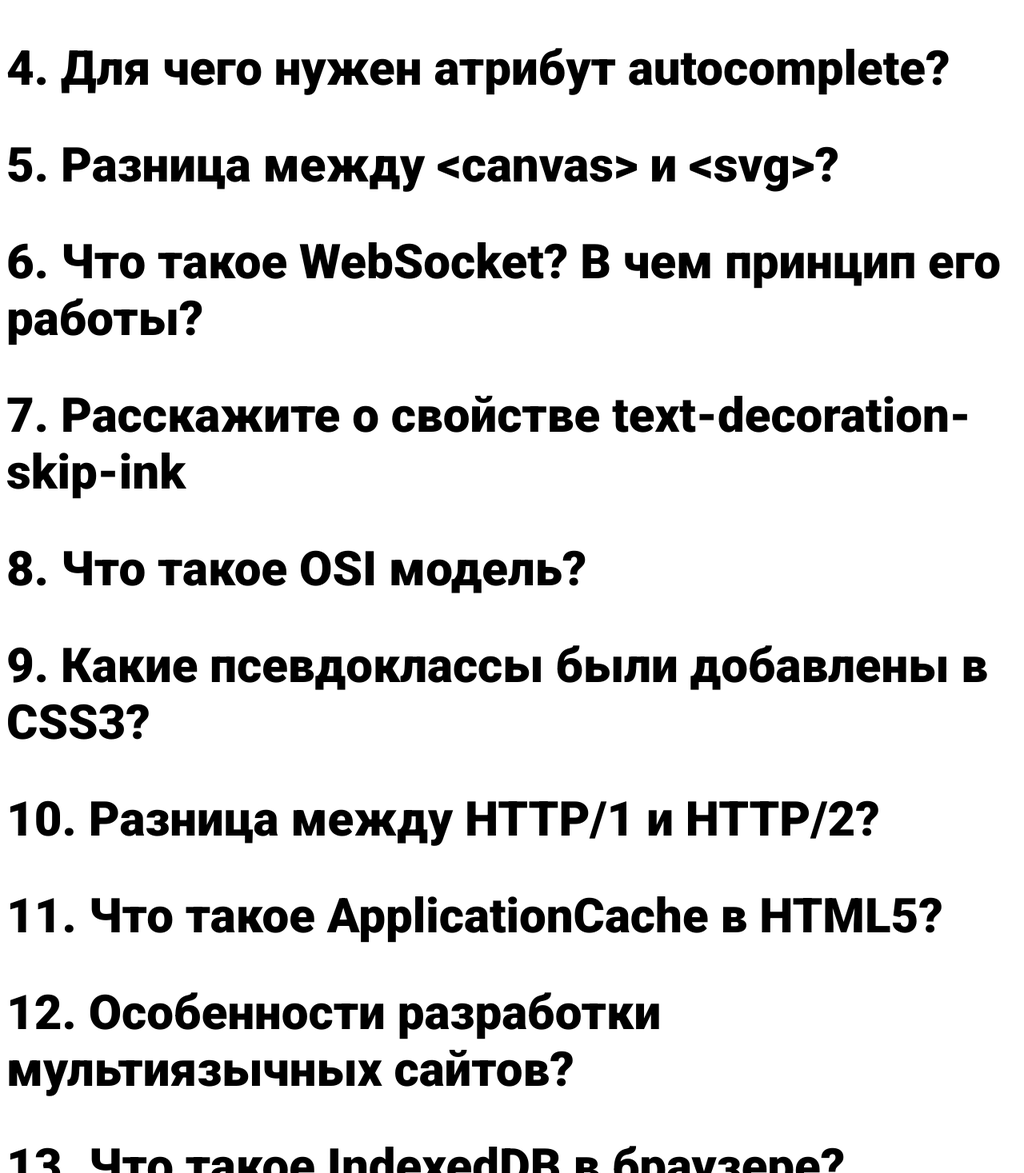
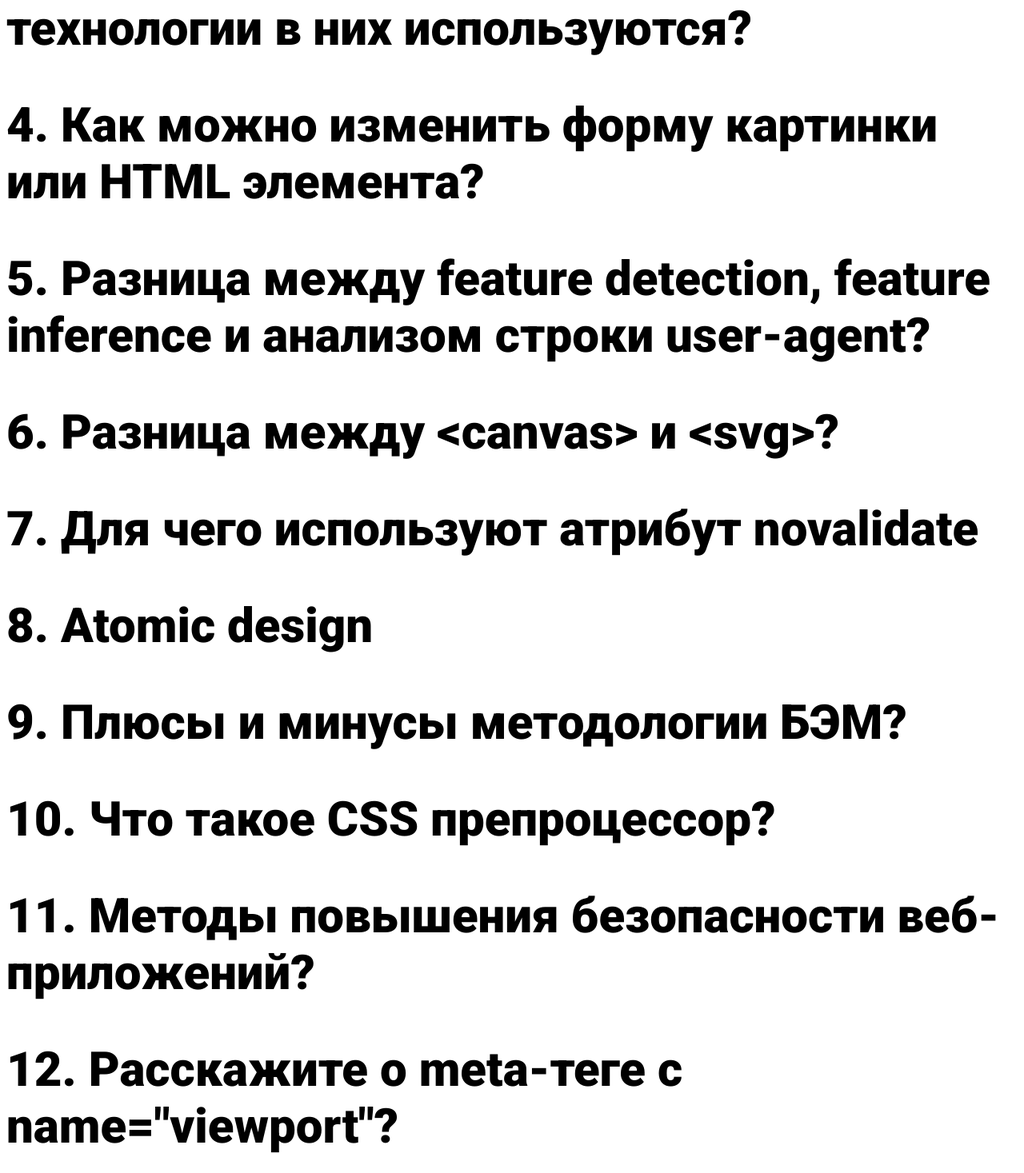
Before and after one commit to DenisBeck/movies-app, a React (Create React App) app: page / in a window 1280 px wide. Shown: the part 463-1930 px from the top of the page at 80% size. Built offline with nearby package versions, Linux system fonts and the light colour scheme.

Commit message:
shuffled1

```diff
--- a/src/App.js
+++ b/src/App.js
@@ -3,210 +3,81 @@ import React from 'react';
 import './App.css';
 
 const questions = [
-  "Типы списков в HTML?",
-  "Модульная простая",
-  "Что такое валидация? И какие типы проверок HTML документа вы знаете?",
-  "Какой тэг использовать для того, что бы сверстать кнопку?",
-  "Разница между display: none и visibility: hidden?",
-  "Что такое мета-тэги?",
-  "Что такое вендорные префиксы? И для чего они используются?",
-  "Когда происходит Reflow и Repaint?",
-  "Как можно сгруппировать опции внутри тэга <select>?",
-  "Что такое селектор? И какие селекторы существуют?",
-  "Если представить HTML5 как открытую веб-платформу, из каких блоков он состоит?",
-  "Разница между URI и URL?",
-  "Почему хорошей практикой считается располагать <link> для подключения CSS стилей внутри тэга <head>, а <script> для подключения JS ставить перед закрывающимся тэгом </body>?",
-  "Расскажите о свойстве pointer-events",
-  "Для какого тэга используется атрибут alt и зачем он нужен?",
-  "Что такое семантика? Какие семантичные тэги вы знаете?",
-  "Что такое OSI модель?",
-  "SOLID",
-  "Для чего используют атрибут inputmode",
-  "Какие фильтры есть в CSS?",
-  "Atomic design",
-  "FSD (Feature Slice Design)",
-  "Для чего используется элемент <datalist>?",
-  "Как исправлять специфичные проблемы со стилями для разных браузеров?",
-  "Разница между <script>, <script async> и <script defer>?",
-  "Что такое веб-хранилище (web storage)?",
-  "Расскажите о свойстве text-rendering",
-  "Разница между блочным и строчным (инлайновым) элементами?",
-  "Что такое Progressive Web Application",
-  "Что такое Web Worklet?",
-  "Какие CSS-препроцессоры вы знаете? Преимущества их использования?",
-  "Что такое BOM?",
-  "Есть ли у HTML элементов свои дефолтные специфичные стили?",
-  "Для чего используется атрибут decoding",
-  "Что такое CSS? И для чего он используется?",
-  "Для чего используется атрибут enterkeyhint",
-  "Что такое Babel и для чего он используется?",
-  "Что такое CDN?",
-  "Назовите псевдоэлементы для подсветки текста?",
-  "Разница между PUT и POSTзапросами?",
-  "Что такое srcset? Как работает srcset?",
-  "Для чего используются тэги <sub> и <sup>?",
-  "MVP",
-  "Расскажите о свойстве outline",
-  "Что такое прогрессивный рендеринг?",
-  "Что такое JWT?",
-  "Что такое HTTP cookie? Для чего они используются?",
-  "Разница между cookie, sessionStorage и localStorage?",
-  "Как работает JSONP?",
-  "Для чего используют атрибут novalidate",
-  "Из чего состоит HTTP запрос?",
-  "Что Такое API?",
-  "Tree shaking это?",
-  "Способы задания цвета в CSS?",
-  "Как семантически верно сверстать навигационное меню?",
-  "Разница между HTTP/1 и HTTP/2?",
-  "Что такое WebSocket? В чем принцип его работы?",
-  "Что такое History API в браузере?",
-  "Как можно скрыть элемент разметки не используя CSS и JS?",
-  "Что такое инлайновый стиль? Можно ли его переопределить?",
-  "Расскажите о meta-теге с name=\"viewport\"?",
-  "Расскажите о свойстве text-decoration-skip-ink",
-  "Что такое блокирующие и неблокирующие ресурсы?",
-  "Что такое безопасный и идемпотентный метод?",
-  "Для чего используется атрибут pattern",
-  "Что такое <iframe>?",
-  "Безопасные и идемпотентные методы?",
-  "Разница между протоколами TCP и UDP?",
-  "Что такое Core Web Vitals? Какие основные метрики туда входят?",
-  "Для чего используют data-атрибуты?",
-  "Почему не стоит использовать краткую запись свойств CSS?",
-  "В каких случаях лучше использовать <canvas>, а в каких <svg>?",
-  "Что описывается в тэге <head>?",
-  "Что такое модель зрелости Ричардсона?",
-  "Что такое элемент <output> в HTML5?",
-  "Разница между адаптивным (adaptive) и отзывчивым (responsive) дизайнами?",
-  "Для чего используются тэги <tr>, <th>, <td>?",
-  "Что такое CSS-правило?",
-  "Что такое CSS спрайт? И для чего он используется?",
-  "Основные этапы проверок валидности HTML-документа?",
-  "Для чего используется элемент <picture>?",
-  "Что такое “трехстороннее рукопожатие” (Triple handshake)?",
-  "Разница между Reset.css и Normalize.css?",
-  "Что такое Веб-компоненты и какие технологии в них используются?",
-  "Что такое плавающие элементы (floats)? Как они работают?",
-  "Что такое категории контента в HTML5?",
-  "Что такое WebSQL и IndexedDB, а также их различия?",
-  "Что такое кроссбраузерность?",
-  "Для чего нужен паттерн PRPL?",
-  "Для чего используется тэг <label>",
-  "MVC",
-  "Опишите базовую структуру HTML-страницы?",
-  "Что такое CSS-атрибут (attr)?",
-  "Как семантически правильно сверстать картинку с подписью?",
-  "В каком случае лучше использовать translate() вместо абсолютного позиционирования?",
-  "Что такое SSL/TLS? Зачем они используются в веб-разработке?",
-  "Что такое Flash Of Unstyled Content (FOUC)? Как его избежать?",
-  "Назовите критические этапы рендеринга?",
-  "Методы повышения безопасности веб-приложений?",
-  "Что такое межсайтовый скриптинг (XSS)?",
-  "Что такое HTML и для чего он используется?",
-  "Для чего используется псевдокласс :invalid?",
-  "Как можно изменить форму картинки или HTML элемента?",
-  "Разница между feature detection, feature inference и анализом строки user-agent?",
-  "Плюсы и минусы <canvas> и <svg>?",
-  "Разница между идентификацией, аутентификацией, авторизацией?",
-  "Плюсы и минусы методологии БЭМ?",
-  "Варианты добавление CSS стилей на страницу?",
-  "Что такое специфичность селектора? Как считать вес селектора?",
-  "Разница между host и domain?",
-  "Способы уменьшения времени загрузки веб-страницы?",
-  "Разница между margin и padding?",
-  "Что такое поток документа?",
-  "Чем отличается <article> от <section>?",
-  "Расскажите о свойстве scrollbar-gutter",
-  "Что такое Web Workers?",
-  "Разница между SSR и SSG и CSR?",
-  "Глобальные ключевые слова в CSS?",
-  "Что такое IP-адрес?",
-  "Что такое псевдоэлементы? И для чего они используются?",
-  "Типы <input> элементов в HTML?",
-  "Что такое Service Workers?",
-  "Разница между layout, painting и compositing?",
-  "Что такое CSS препроцессор?",
-  "Порядок наложения элементов в CSS (Stacking Order)?",
-  "Что такое <svg> и <canvas>?",
-  "Какая разница между тэгами <strong><em> и <b><i>?",
-  "Что такое CORS?",
-  "Какие категории считаются основными категориями контента?",
-  "Виды аутентификации?",
-  "Что такое элемент <canvas>? И для чего он используется?",
-  "Как с помощью CSS определить, поддерживается ли свойство в браузере?",
-  "Разница между классом и идентификатором в CSS?",
-  "Механизм установки сеанса между клиентом и сервером?",
-  "Что такое ApplicationCache в HTML5?",
-  "Какие глобальные атрибуты есть в HTML?",
-  "Особенности разработки мультиязычных сайтов?",
-  "Что такое HTTP",
-  "Что такое свойство valueAsNumber?",
-  "Что такое GraphQL?",
-  "Какие CSS-свойства используются для создания анимаций и плавных переходов?",
-  "Расскажите про свойство display в CSS?",
-  "Какие методы может иметь HTTPзапрос?",
-  "Что такое безопасные (Secure) и HttpOnly Cookies?",
-  "Разница между preload, prefetch, preconnect и prerender?",
-  "Разница между кнопкой и ссылкой в HTML?",
-  "Разница между <meter> и <progress>?",
-  "Что такое z-index? Как формируется контекст наложения?",
-  "Для чего используется ключевое слово currentColor в CSS?",
-  "Что такое перечисление селекторов?",
-  "Блочная модель CSS?",
-  "Расскажите об особенностях стилизации <svg>?",
-  "Опишите весь процесс получения страницы после ввода адреса в браузере",
-  "Какие псевдоклассы были добавлены в CSS3?",
-  "Что такое IndexedDB в браузере? Преимущества IndexedDB?",
-  "Как поддерживать страницы в браузерах с ограниченными функциями?",
-  "Какие есть HTTP коды?",
-  "Для чего нужен атрибут autocomplete?",
-  "Как работает мультиплексирование в HTTP/2?",
-  "Что такое DOM?",
-  "Что такое схлопывание границ (margin collapsing)?",
-  "Почему очищать кэш важно? Как это можно сделать?",
-  "Что такое doctype? И для чего он используется?",
-  "Что такое атрибут target? Какие значения он принимает?",
-  "Что такое безопасные (Secure) и HttpOnly cookies?",
-  "Разница между HTTP и HTTPS?",
-  "Микросервисная",
-  "Что такое Content Security Policy (CSP)?",
-  "Разница между cookie, sessionStorage и localStorage?",
-  "Что такое REST? Что такое REST и RESTful api? Принципы REST-архитектуры?",
-  "Принципы и подходы для обеспечения масштабируемости и поддерживаемости CSS-кода?",
-  "Разница между Progressive Enhancement и Graceful Degradation?",
-  "Разница между <canvas> и <svg>?",
-  "Разница между Long-Polling, Websockets и Server-Sent Events?",
-  "Почему стоит использовать семантические теги в верстке?",
-  "Что такое прогрессивный SSR?",
-  "Типы позиционирования в CSS?",
-  "Что такое OWASP Top 10?"
+  'Что такое CSS спрайт? И для чего он используется?',
+  'Что такое WebSocket? В чем принцип его работы?',
+  'Что такое Веб-компоненты и какие технологии в них используются?',
+  'Как можно изменить форму картинки или HTML элемента?',
+  'Разница между feature detection, feature inference и анализом строки user-agent?',
+  'Разница между <canvas> и <svg>?',
+  'Для чего используют атрибут novalidate',
+  'Atomic design',
+  'Плюсы и минусы методологии БЭМ?',
+  'Что такое CSS препроцессор?',
+  'Методы повышения безопасности веб-приложений?',
+  'Расскажите о meta-теге с name="viewport"?',
+  'Чем отличается <article> от <section>?',
+  'Что такое межсайтовый скриптинг (XSS)?',
+  'Что такое модель зрелости Ричардсона?',
+  'Для чего нужен атрибут autocomplete?',
+  'Что такое прогрессивный SSR?',
+  'Порядок наложения элементов в CSS (Stacking Order)?',
+  'Разница между host и domain?',
+  'Что такое элемент <output> в HTML5?',
+  'Почему не стоит использовать краткую запись свойств CSS?',
+  'Какие псевдоклассы были добавлены в CSS3?',
+  'Для чего нужен паттерн PRPL?',
+  'Как работает мультиплексирование в HTTP/2?',
+  'Разница между идентификацией, аутентификацией, авторизацией?',
+  'Что Такое API?',
+  'Что такое категории контента в HTML5?',
+  'Разница между layout, painting и compositing?',
+  'Что такое Core Web Vitals? Какие основные метрики туда входят?',
+  'Расскажите о свойстве pointer-events',
+  'Принципы и подходы для обеспечения масштабируемости и поддерживаемости CSS-кода?',
+  'Как поддерживать страницы в браузерах с ограниченными функциями?',
+  'Что такое IP-адрес?',
+  'Механизм установки сеанса между клиентом и сервером?',
+  'Расскажите о свойстве text-decoration-skip-ink',
+  'Разница между preload, prefetch, preconnect и prerender?',
+  'Что такое атрибут target? Какие значения он принимает?',
+  'Плюсы и минусы <canvas> и <svg>?',
+  'Модульная простая',
+  'Почему очищать кэш важно? Как это можно сделать?',
+  'Что такое прогрессивный рендеринг?',
+  'SOLID',
+  'Что такое IndexedDB в браузере? Преимущества IndexedDB?',
+  'Какие категории считаются основными категориями контента?',
+  'Глобальные ключевые слова в CSS?',
+  'Что такое CSS-правило?',
+  'Особенности разработки мультиязычных сайтов?',
+  'Как с помощью CSS определить, поддерживается ли свойство в браузере?',
+  'Что такое поток документа?',
+  'Что такое ApplicationCache в HTML5?',
+  'Что такое OSI модель?',
+  'Основные этапы проверок валидности HTML-документа?',
+  'Виды аутентификации?',
+  'Что такое OWASP Top 10?',
+  'Что такое JWT?',
+  'Расскажите о свойстве scrollbar-gutter',
+  'Что такое элемент <canvas>? И для чего он используется?',
+  'Блочная модель CSS?',
+  'Способы уменьшения времени загрузки веб-страницы?',
+  'FSD (Feature Slice Design)',
+  'Что такое блокирующие и неблокирующие ресурсы?',
+  'Если представить HTML5 как открытую веб-платформу, из каких блоков он состоит?',
+  'Разница между HTTP/1 и HTTP/2?',
+  'Для чего используется атрибут enterkeyhint',
+  'Что такое Content Security Policy (CSP)?',
+  'Какие фильтры есть в CSS?',
+  'Что такое CSS-атрибут (attr)?',
 ];
-
-function shuffle(array) {
-  let currentIndex = array.length;
-
-  // While there remain elements to shuffle...
-  while (currentIndex !== 0) {
-    // Pick a remaining element...
-    const randomIndex = Math.floor(Math.random() * currentIndex);
-    currentIndex--;
-
-    // And swap it with the current element.
-    // eslint-disable-next-line no-param-reassign
-    [array[currentIndex], array[randomIndex]] = [array[randomIndex], array[currentIndex]];
-  }
-}
-
-const filtered = questions.filter((item, index) => [1, 10,13,16,17,19,20,21,35,44,45,49,51,55,56,60,61,62,68,70,73,74,77,78,79,83,85,88,92,98,99,102,103,104,105,106,109,110,112,113,114,117,118,122,123,124,128,129,130,131,133,134,136,144,150,153,154,155,157,158,161,163,167,170,172,175,177].includes(index));
-shuffle(filtered);
 
 export default function App() {
   return (
     <div className='container'>
       {
         // eslint-disable-next-line react/no-array-index-key
-        filtered.map((item, index) => <div key={index}><span>{index + 1}. </span> {item}</div>)
+        questions.map((item, index) => <div key={index}><span>{index + 1}. </span> {item}</div>)
       }
     </div>
   );
```
